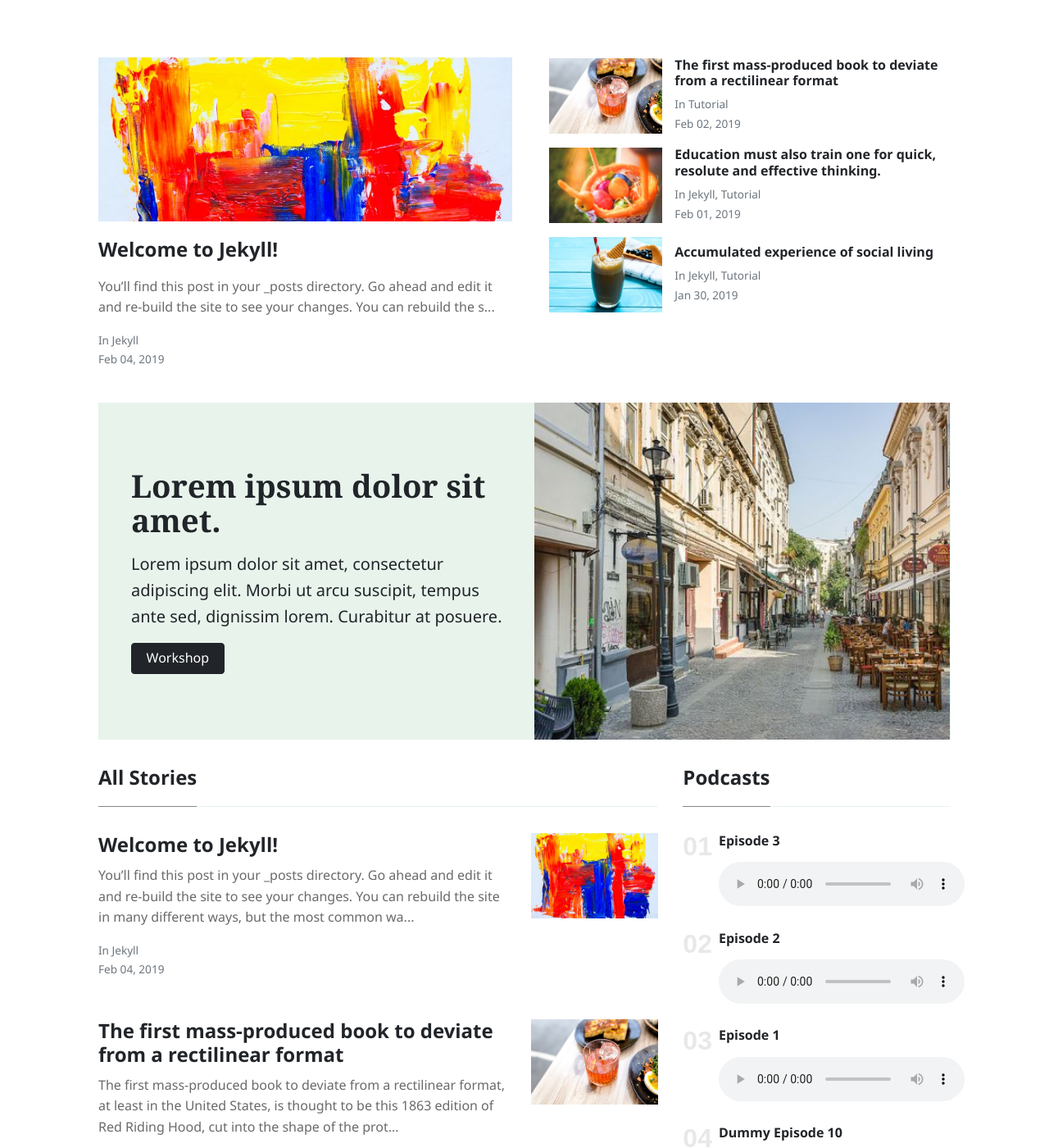
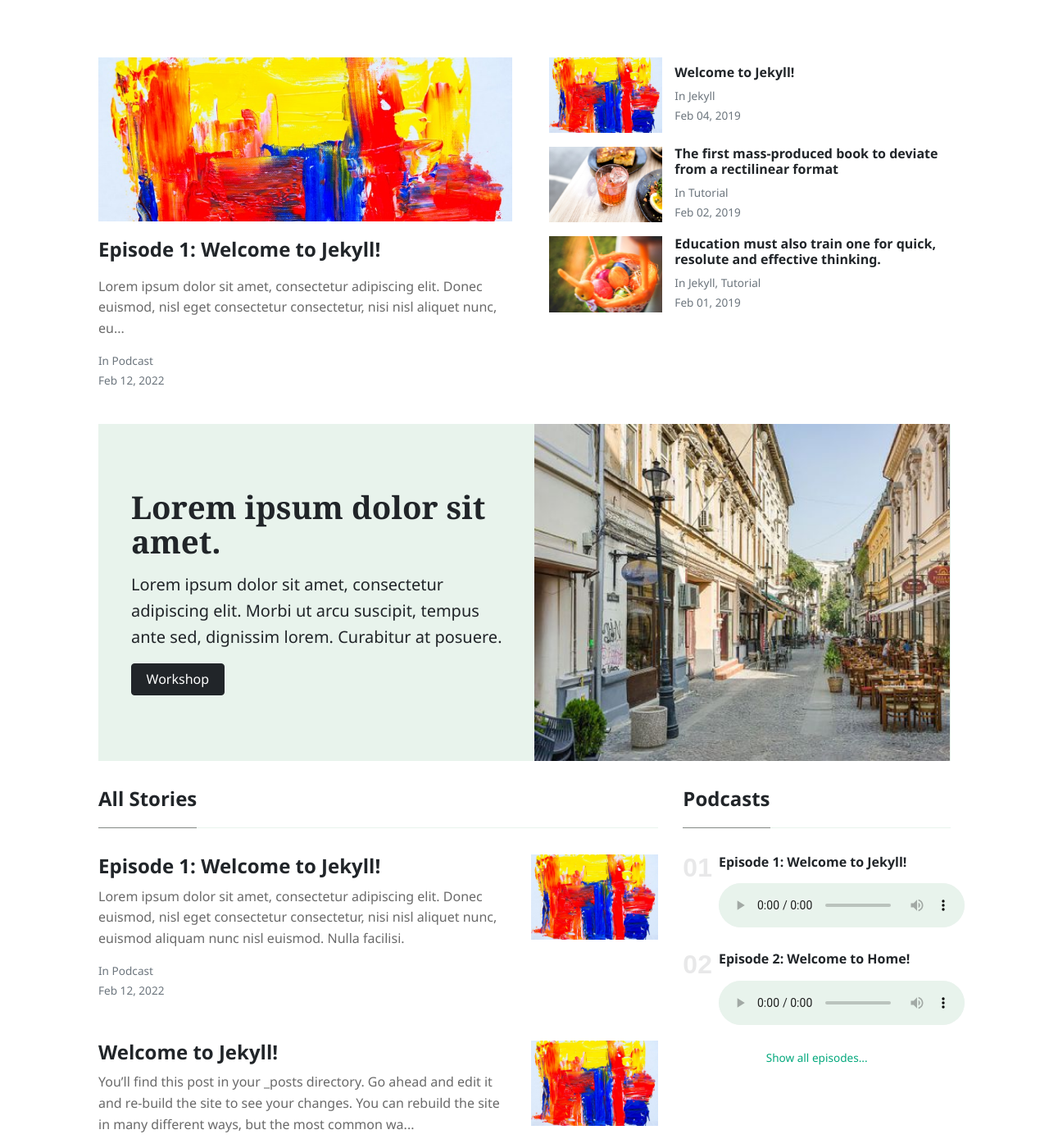
Before and after one commit to defianalytics/defraud.ai, a Jekyll site: the page built from index.html, in a window 1280 px wide and 1400 px high. Shown: the whole window at 82% size. Built offline with Jekyll 4.4.1, drawn with Linux system fonts in a browser that asks for light colours; nearby versions of some CDN libraries; the list of posts is cut into pages by our own code; some of the changed text lies outside the part shown.

Commit message:
fix: audio tranport data to post feat: themized audio player

```diff
--- a/_includes/sidebar-featured.html
+++ b/_includes/sidebar-featured.html
@@ -1,17 +1,15 @@
-{% assign podcasts = site.data.podcasts | reverse %}
-
+{% assign posts = site.posts | where_exp: "item", "item.categories contains 'Podcast'" %}
 <div class="sticky-top sticky-top-offset">
   <h4 class="font-weight-bold spanborder"><span>Podcasts</span></h4>
   <ol class="list-featured">
-    {% for podcast in podcasts limit:5 %}
+    {% for post in posts limit:5 %}
     <li class="mb-4">
       <span>
         <h6 class="font-weight-bold">
-          <p class="text-dark">{{ podcast.title }}</p>
+          <p class="text-dark">{{ post.title }}</p>
         </h6>
         <audio controls preload="auto">
-          <!-- <source src="{{ podcast.ogg }}" type="audio/ogg"> -->
-          <source src="{{site.baseurl}}{{ podcast.mp3 }}" type="audio/mpeg">
+          <source src="{{site.baseurl}}/{{ post.audio }}" type="audio/mpeg">
           Your browser does not support the audio element.
         </audio>
       </span>
--- a/_layouts/default.html
+++ b/_layouts/default.html
@@ -12,8 +12,9 @@
     <link rel="shortcut icon" type="image/x-icon" href="{{site.baseurl}}/{{site.favicon}}">
 
     <!-- Font Awesome Icons -->
-    <link rel="stylesheet" href="https://use.fontawesome.com/releases/v5.3.1/css/all.css"
-        integrity="sha384-mzrmE5qonljUremFsqc01SB46JvROS7bZs3IO2EmfFsd15uHvIt+Y8vEf7N7fWAU" crossorigin="anonymous">
+    <link rel="stylesheet" href="https://cdnjs.cloudflare.com/ajax/libs/font-awesome/6.0.0/css/all.min.css"
+        integrity="sha512-9usAa10IRO0HhonpyAIVpjrylPvoDwiPUiKdWk5t3PyolY1cOd4DSE0Ga+ri4AuTroPR5aQvXU9xC6qOPnzFeg=="
+        crossorigin="anonymous" referrerpolicy="no-referrer" />
 
     <!-- Google Fonts-->
     <link href="https://fonts.googleapis.com/css?family=Lora:400,400i,700" rel="stylesheet">
--- /dev/null
+++ b/_posts/2019-01-17-episode-2.md
@@ -0,0 +1,9 @@
+---
+layout: post
+title:  "Episode 2: Welcome to Home!"
+categories: [ Podcast ]
+image: assets/images/demo1.jpg
+audio: assets/audios/episode1.mp3
+---
+
+Lorem ipsum dolor sit amet, consectetur adipiscing elit. Donec euismod, nisl eget consectetur consectetur, nisi nisl aliquet nunc, euismod aliquam nunc nisl euismod. Nulla facilisi.
--- /dev/null
+++ b/_posts/2022-02-12-episode-1.md
@@ -0,0 +1,9 @@
+---
+layout: post
+title:  "Episode 1: Welcome to Jekyll!"
+categories: [ Podcast ]
+image: assets/images/demo1.jpg
+audio: assets/audios/episode1.mp3
+---
+
+Lorem ipsum dolor sit amet, consectetur adipiscing elit. Donec euismod, nisl eget consectetur consectetur, nisi nisl aliquet nunc, euismod aliquam nunc nisl euismod. Nulla facilisi.
--- a/assets/css/theme.css
+++ b/assets/css/theme.css
@@ -803,3 +803,12 @@ div.a2a_full_footer {display:none;}
 		 height:280px !Important;
 	 }
  }
+
+ audio::-webkit-media-controls-panel {
+  background-color: #e8f3ec;
+}
+
+audio::-webkit-media-controls-play-button {
+  border-color: #03a87c;
+  border-radius: 50%;
+}
```
Also changed, not shown: _layouts/post.html (+7 -0 lines), _pages/podcasts.md (+6 -4 lines), 2 other files.
